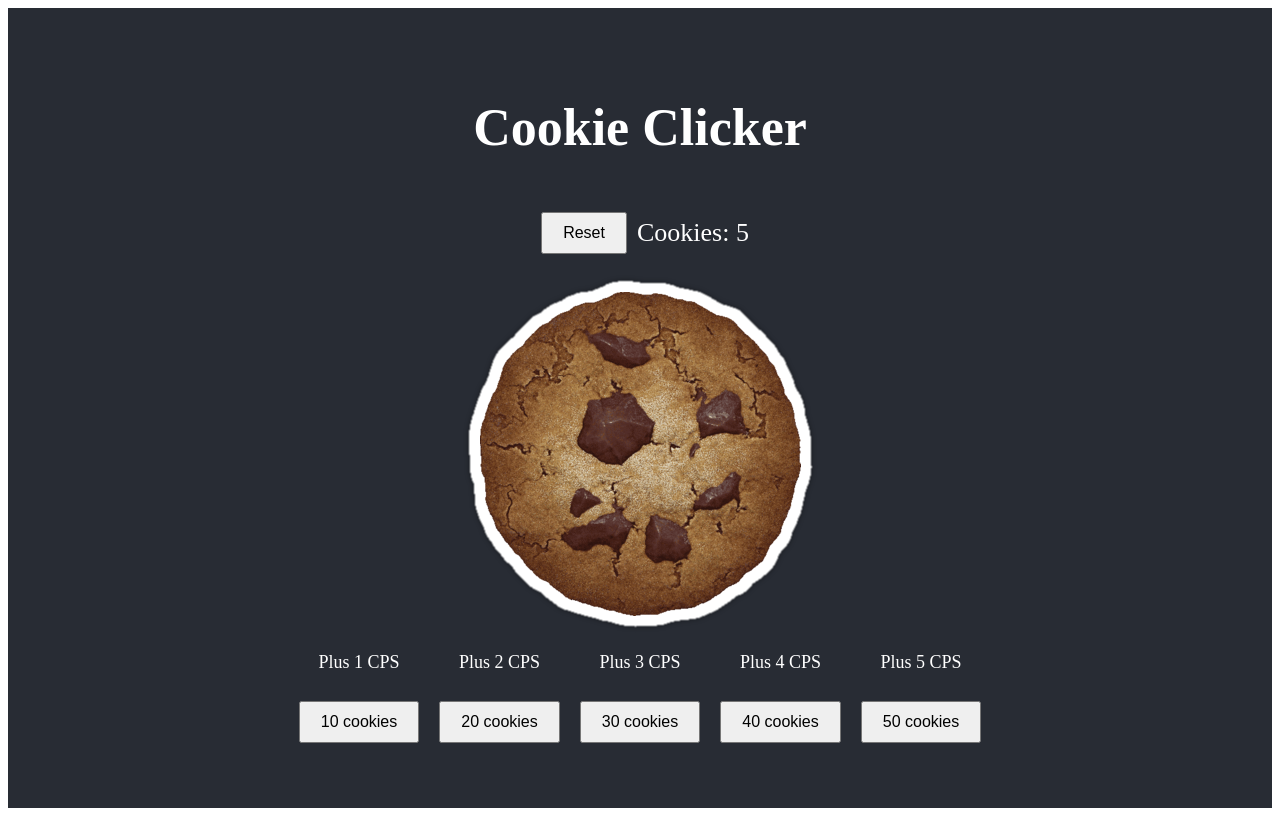
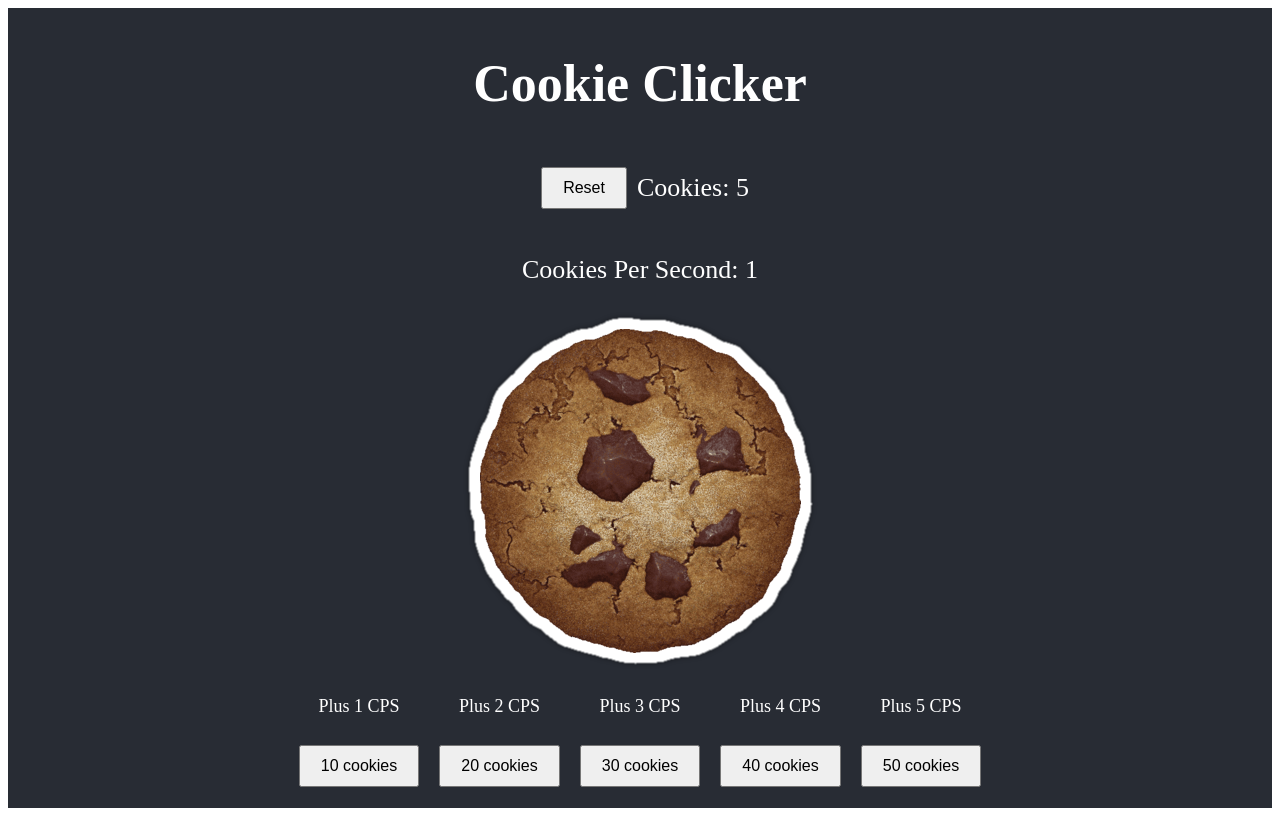
Before and after one commit to gabaal/Basic-Cookie-Clicker, a React (Vite) app: page / in a window 1280 px wide. Built offline with nearby package versions, Linux system fonts and the light colour scheme.

Commit message:
clicks per second deisplayed

```diff
--- a/src/App.jsx
+++ b/src/App.jsx
@@ -1,9 +1,10 @@
 
 import React from'react'
-import { useState, useEffect} from 'react'
+import { useState} from 'react'
 import './App.css'
 import CookieClicked from './CookieClicked.jsx'
 import CookiesPerSecond from './CookiesPerSecond.jsx'
+import CookiesUpdater from './CookiesUpdater.jsx'
 import ResetButton from './ResetButton.jsx'
 import Upgrades from './Upgrades.jsx'
 
@@ -30,9 +31,13 @@ function App() {
 
   // Function to purchase an upgrade
   const purchaseUpgrade = (id, cost, cookiesPerSecondIncrease) => {
-    setCookies(cookies - cost);
-    setCookiesPerSecond(cookiesPerSecond + cookiesPerSecondIncrease);
-    setUpgrades(upgrades.filter(upgrade => upgrade.id !== id));
+    if (cookies >= cost) {
+      setCookies(cookies - cost);
+      setCookiesPerSecond(cookiesPerSecond + cookiesPerSecondIncrease);
+      setUpgrades(upgrades.filter(upgrade => upgrade.id !== id));
+    } else {
+      alert('Not enough cookies to purchase this upgrade!');
+    }
   };
 
   return (
@@ -45,16 +50,18 @@ function App() {
             <p>Cookies: {cookies}</p>
           </div>
           <div>
-            <CookiesPerSecond cookies={cookies} setCookies={setCookies} cookiesPerSecond={cookiesPerSecond} />
+            <CookiesPerSecond cookies={cookies} setCookies={setCookies} cookiesPerSecond={cookiesPerSecond} /> {/* Use the CookiesPerSecond component */}
           </div>
           <div>
             <CookieClicked handleClick={handleClickCookie} />
           </div>
-          <Upgrades upgrades={upgrades} purchaseUpgrade={purchaseUpgrade} cookies={cookies} /> {/* Pass cookies as a prop */}
+          <Upgrades upgrades={upgrades} purchaseUpgrade={purchaseUpgrade} cookies={cookies} />
+          <CookiesUpdater cookies={cookies} setCookies={setCookies} cookiesPerSecond={cookiesPerSecond} /> {/* Use the CookiesUpdater component */}
         </div>
       </header>
     </div>
   );
 }
 
+
 export default App;
--- a/src/CookieClicked.jsx
+++ b/src/CookieClicked.jsx
@@ -2,5 +2,13 @@ import React from'react'
 import cookieImage from './cookie.png'
 
 export default function CookieClicked({ handleClick }) {
-  return <img src={cookieImage} onClick={handleClick} style={{ cursor: 'pointer' }} />;
+  return (
+    <div className="cookie-clicked">
+      <img
+        src="src/cookie.png"
+        alt="Cookie"
+        onClick={handleClick}
+      />
+    </div>
+  );
 }
--- a/src/CookiesPerSecond.jsx
+++ b/src/CookiesPerSecond.jsx
@@ -1,14 +1,10 @@
 import React from 'react'
 import { useState, useEffect} from 'react'
 
-export default function CookiesPerSecond({ cookies, setCookies, cookiesPerSecond }) {
-  useEffect(() => {
-    const interval = setInterval(() => {
-      setCookies(cookies + cookiesPerSecond);
-    }, 1000);
-
-    return () => clearInterval(interval);
-  }, [cookies, cookiesPerSecond]);
-
-  return null;
+export default function CookiesPerSecond({ cookiesPerSecond }) {
+  return (
+    <div>
+      <p>Cookies Per Second: {cookiesPerSecond}</p>
+    </div>
+  );
 }
--- /dev/null
+++ b/src/CookiesUpdater.jsx
@@ -0,0 +1,15 @@
+import { useEffect } from 'react';
+
+function CookiesUpdater({ cookies, setCookies, cookiesPerSecond }) {
+  useEffect(() => {
+    const interval = setInterval(() => {
+      setCookies(cookies + cookiesPerSecond);
+    }, 1000);
+
+    return () => clearInterval(interval);
+  }, [cookies, cookiesPerSecond, setCookies]);
+
+  return null; // This component doesn't render anything
+}
+
+export default CookiesUpdater;
```
Also changed, not shown: 1 other file (tests, documents, lock files or other folders).
